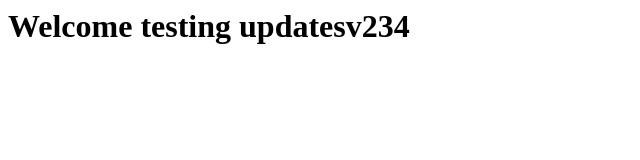
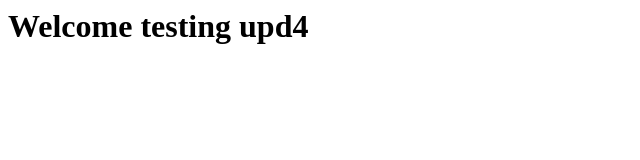
Before and after one commit to shawalbaig/cicdv2, a plain HTML site: page index.html in a window 1280 px wide. Shown: the whole page, without its empty margins (0-640 px from the left). Drawn offline with Linux system fonts and the light colour scheme.

Commit message:
Update index.html

```diff
--- a/index.html
+++ b/index.html
@@ -1 +1 @@
-<h1>Welcome testing updatesv234</h1>
+<h1>Welcome testing upd4</h1>
```
